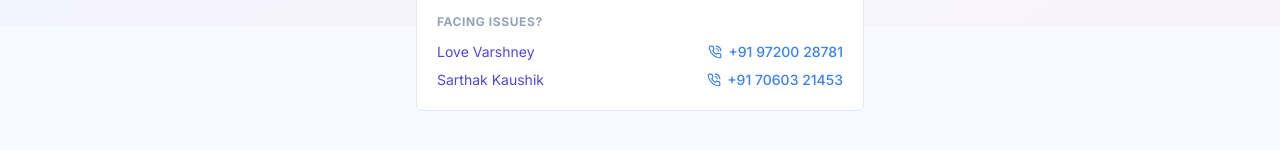
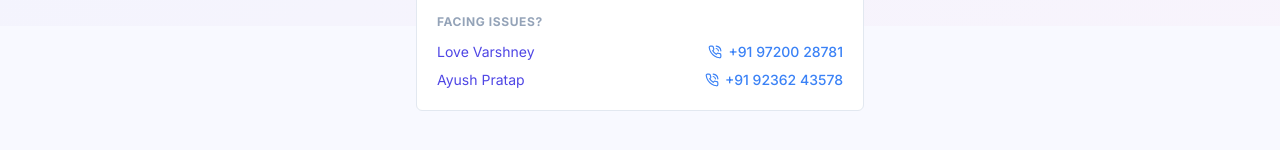
Before and after one commit to lovevarshney2007/DevJourney, a Next.js app: page /register in a window 1280 px wide. Shown: the part 774-924 px from the top of the page. Built offline with nearby package versions, Linux system fonts and the light colour scheme; no server answers.

Commit message:
contact details change

```diff
--- a/src/app/(student)/dashboard/page.tsx
+++ b/src/app/(student)/dashboard/page.tsx
@@ -243,9 +243,9 @@ export default function StudentDashboardPage() {
                   <PhoneCall className="h-4 w-4 text-accent-violet" />
                 </div>
                 <div>
-                  <p className="text-xs font-semibold text-text-primary">Sarthak Kaushik</p>
-                  <a href="tel:7060321453" className="text-sm font-medium text-text-secondary hover:text-accent-violet transition-colors">
-                    +91 70603 21453
+                  <p className="text-xs font-semibold text-text-primary">Ayush Pratap</p>
+                  <a href="tel:9236243578" className="text-sm font-medium text-text-secondary hover:text-accent-violet transition-colors">
+                    +91 92362 43578
                   </a>
                 </div>
               </div>
--- a/src/app/login/page.tsx
+++ b/src/app/login/page.tsx
@@ -124,9 +124,9 @@ export default function LoginPage() {
                   </a>
                 </div>
                 <div className="flex items-center justify-between text-sm">
-                  <span className="text-text-secondary">Sarthak Kaushik</span>
-                  <a href="tel:7060321453" className="text-accent-violet hover:text-accent-mint font-medium flex items-center gap-1.5 transition-colors">
-                    <PhoneCall className="h-3.5 w-3.5" /> +91 70603 21453
+                  <span className="text-text-secondary">Ayush Pratap</span>
+                  <a href="tel:9236243578" className="text-accent-violet hover:text-accent-mint font-medium flex items-center gap-1.5 transition-colors">
+                    <PhoneCall className="h-3.5 w-3.5" /> +91 92362 43578
                   </a>
                 </div>
               </div>
--- a/src/app/register/page.tsx
+++ b/src/app/register/page.tsx
@@ -265,9 +265,9 @@ export default function RegisterPage() {
                   </a>
                 </div>
                 <div className="flex items-center justify-between text-sm">
-                  <span className="text-text-secondary">Sarthak Kaushik</span>
-                  <a href="tel:7060321453" className="text-accent-violet hover:text-accent-mint font-medium flex items-center gap-1.5 transition-colors">
-                    <PhoneCall className="h-3.5 w-3.5" /> +91 70603 21453
+                  <span className="text-text-secondary">Ayush Pratap</span>
+                  <a href="tel:9236243578" className="text-accent-violet hover:text-accent-mint font-medium flex items-center gap-1.5 transition-colors">
+                    <PhoneCall className="h-3.5 w-3.5" /> +91 92362 43578
                   </a>
                 </div>
               </div>
```
